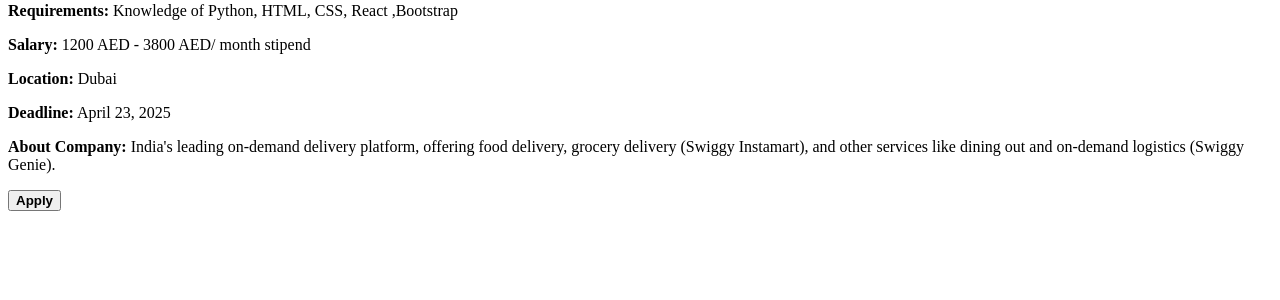
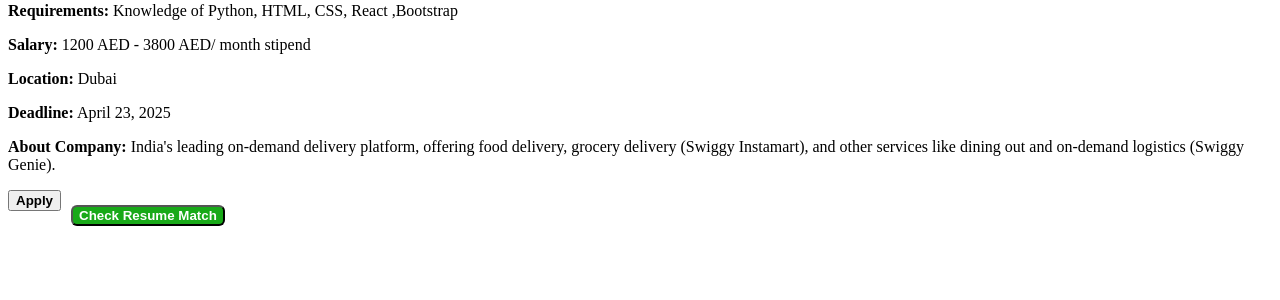
Before and after one commit to Ibrahimul-Khaleel-T/Job-Portal, a Django app: page /job_ajax_details/1/ in a window 1280 px wide. Shown: the part 150-450 px from the top of the page. Run offline with Django 5.2, Linux system fonts and the light colour scheme; data comes from the database, SQL or seed files in the repository; both versions use the stored data as it was after the commit.

Commit message:
30/04/2025(08:23pm)

```diff
--- a/job_portal/urls.py
+++ b/job_portal/urls.py
@@ -50,6 +50,8 @@ urlpatterns = [
     path('seeker_notification',views.seeker_notification,name='seeker_notification'),
     path('seeker_notification_detail/<int:id>/', views.seeker_notification_detail, name='seeker_notification_detail'),
     path('job_search/', views.job_search, name='job_search'),
+    path("check_resume_match/", views.check_resume_match, name="check_resume_match"),
+
 ]
 if settings.DEBUG:
     urlpatterns +=static(settings.MEDIA_URL,document_root=settings.MEDIA_ROOT)
--- a/job_portal_app/views.py
+++ b/job_portal_app/views.py
@@ -13,6 +13,14 @@ from django.utils import timezone
 from django.contrib.auth.decorators import login_required
 from django.core.mail import EmailMessage
 from django.db.models import Q
+import json
+import os
+from django.http import JsonResponse
+from django.views.decorators.csrf import csrf_exempt
+from django.utils.decorators import method_decorator
+from sklearn.feature_extraction.text import TfidfVectorizer
+from sklearn.metrics.pairwise import cosine_similarity
+from .utils import extract_text_from_pdf
 
 
 
@@ -388,3 +396,36 @@ def job_search(request):
 
         jobs = jobs.filter(q_objects).distinct()
     return render(request, 'seeker_feed.html', {'jobs': jobs})
+
+
+@csrf_exempt
+def check_resume_match(request):
+    if not request.user.is_authenticated:
+        return JsonResponse({"error": "Unauthorized"}, status=401)
+
+    if request.method == "POST":
+        try:
+            data = json.loads(request.body)
+            job_id = data.get("job_id")
+            print("check_resume_match called with job_id:", job_id)
+
+            job = Job.objects.get(id=job_id)
+            seeker = JobSeeker.objects.get(user_id=request.user)
+
+            if not seeker.resume:
+                return JsonResponse({"match_score": 0, "error": "No resume uploaded."})
+
+            resume_text = extract_text_from_pdf(seeker.resume.path)
+            job_text = f"{job.job_title} {job.discription} {job.requirements}"
+
+            tfidf = TfidfVectorizer().fit_transform([job_text, resume_text])
+            score = cosine_similarity(tfidf[0:1], tfidf[1:2])[0][0]
+            match_score = round(score * 100, 2)
+
+            return JsonResponse({"match_score": match_score})
+
+        except Exception as e:
+            print("Error:", str(e))
+            return JsonResponse({"error": str(e)}, status=500)
+
+    return JsonResponse({"error": "Invalid request"}, status=400)
--- a/templates/job_detail_snippet.html
+++ b/templates/job_detail_snippet.html
@@ -9,6 +9,21 @@
     }
     .title p{
       color: rgb(115, 108, 108);
+    }
+    .btn_grps{
+      display: flex;
+      gap: 10px;
+    }
+    .check_btn button{
+      margin-top: 15px;
+      background-color: rgb(24, 169, 24);
+      border-radius: 6px;
+      color: white;
+      font-weight: bold;
+    }
+    .check_btn button:hover{
+      background-color: rgb(11, 138, 11);
+      color: white;
     }
 </style>
 
@@ -32,7 +47,15 @@
 <p><strong>Location:</strong> {{ job.location }}</p>
 <p><strong>Deadline:</strong> {{ job.application_deadline }}</p>
 <p><strong>About Company:</strong> {{ job.posted_by.discription }}</p>
-<form method="post" action="{% url 'apply_for_job' job.id %}">
-    {% csrf_token %}
-    <button type="submit" class="btn btn-primary mt-3"><strong>Apply</strong></button>
-</form>
+<div class="btn_grps">
+  <div class="apply_btn">
+    <form method="post" action="{% url 'apply_for_job' job.id %}">
+      {% csrf_token %}
+      <button type="submit" class="btn btn-primary mt-3"><strong>Apply</strong></button>
+  </form>
+  </div>
+  <div class="check_btn">
+      <button class="btn" id="checkResumeBtn">Check Resume Match</button>
+  </div>
+</div>
+<div id="matchScoreResult" style="margin-top:10px;"></div>
```
Also changed, not shown: job_portal_app/utils.py (added, +9 -0 lines), templates/seeker_feed.html (+49 -8 lines), db.sqlite3.
